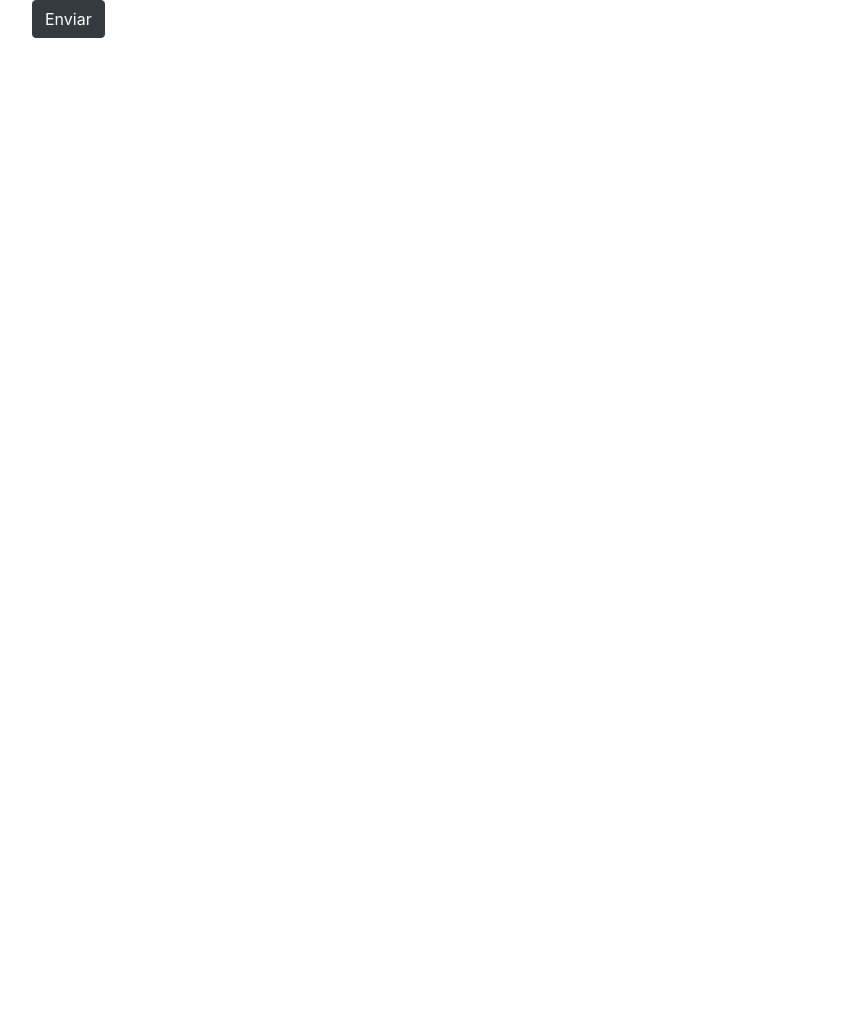
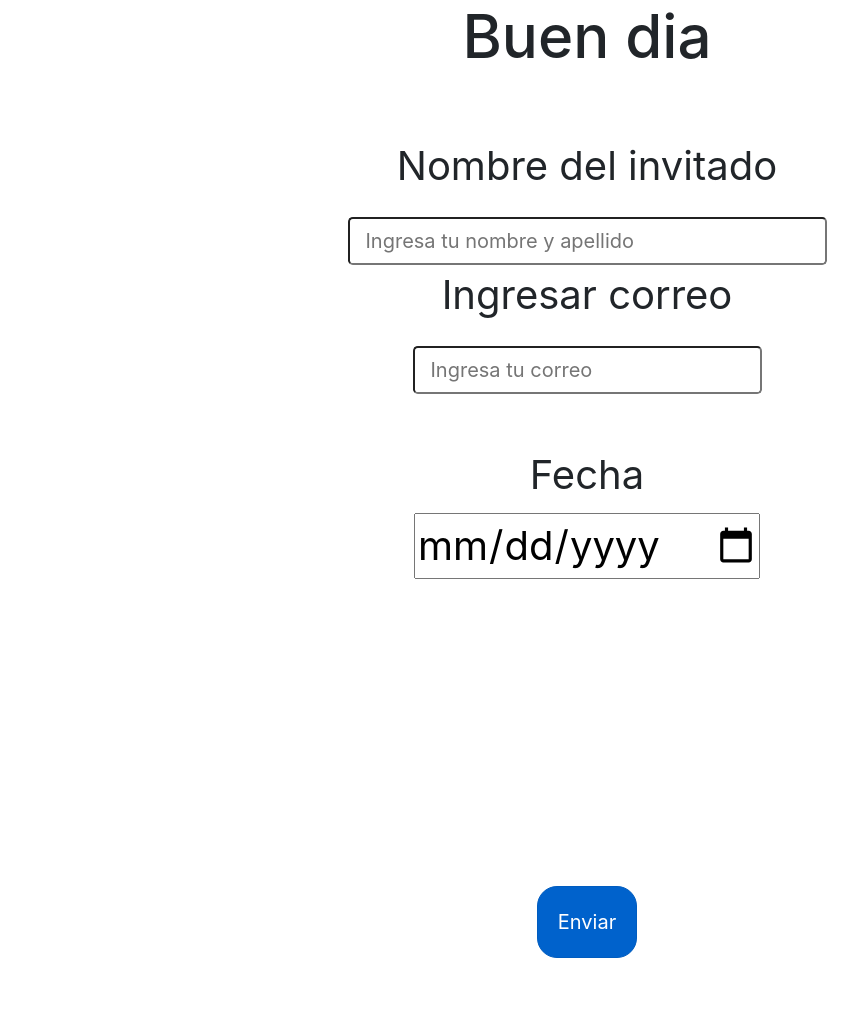
Before and after one commit to ViniciaLaraRangel/Proyecto-5-Registro-de-visitantes, a plain HTML site: page src/html/registro.html in a window 1280 px wide. Shown: the whole page, without its empty margins (53-911 px from the left). Before the commit the page ends 800 px from the top, so only its background shows below. Drawn offline with nearby package versions, Linux system fonts and the light colour scheme.

Commit message:
Creacion de formularios

```diff
--- a/src/css/registro.css
+++ b/src/css/registro.css
@@ -1 +1,32 @@
 /*CSS p/ registro.html*/
+h2 {
+    text-align: center;
+    font-size: 60px;
+}
+form {
+    margin-top: 5%;
+    margin-bottom: 15%;
+    margin-left: 30%;
+    margin-right: 30%;
+    padding: 0%;
+}
+.form-group{
+    text-align: center;
+    font-size: 40px;
+}
+.date {
+    font-size: 40px;
+    margin: 10%;
+    text-align: center;
+
+}
+.container-btn {
+    text-align: center;
+    padding: 50px 50px;
+}
+.btn-primary {
+    border-radius: 20px;
+    padding: 20px 20px;
+    margin-top: 50%;
+
+}
--- a/src/css/style.css
+++ b/src/css/style.css
@@ -1 +1,20 @@
 /*CSS p/ index.html*/
+.container{
+    text-align: center;
+    margin-top: 25%;
+
+}
+h2{
+    text-align: center;
+    font-size: 50px;
+    margin: 50px 50px;
+    margin-top: 20%;
+}
+.btn-primary {
+    border-radius:20px;
+    padding: 20px 20px;
+}
+.btn-secundary {
+    border-radius:20px;
+    padding: 20px 20px;
+}
--- a/src/html/registro.html
+++ b/src/html/registro.html
@@ -18,14 +18,29 @@
     <title>Registro de invitados</title>
 </head>
 <body>
-    <!--Botón de prueba de bootstrap-->
-    <div class="container">
+        <h2>Buen dia </h2>
+         <form>
+                <div class="form-group">
+                  <label for="user">Nombre del invitado</label>
+                  <input type="text" class="form-control-lg" size="30px" id="user" placeholder="Ingresa tu nombre y apellido">
+                  <label for="mail">Ingresar correo</label>
+                  <input type="email" class="form-control-lg" id="mail" aria-describedby="emailHelp" placeholder="Ingresa tu correo">
+                  <!-- <small id="emailHelp" class="form-text text-muted">We'll never share your email with anyone else.</small> -->
+
+                </div>
+            <div class="date">
+                 <label for="day">Fecha</label>
+                 <input type="date"  id="day">
+            </div>
+
+     <!-- Botón de prueba de bootstrap -->
+    <div class="container-btn">
             <div class="row">
                 <div class="col-md-12">
-                        <button class="btn btn-dark">Enviar</button>
+                        <button class="btn btn-primary btn-lg active">Enviar</button>
                 </div>
             </div>
-        </div>
+    </div>
 
     <!--Enlaces de bootstrap 4-->
     <script src="https://code.jquery.com/jquery-3.3.1.slim.min.js" integrity="sha384-q8i/X+965DzO0rT7abK41JStQIAqVgRVzpbzo5smXKp4YfRvH+8abtTE1Pi6jizo"
--- a/src/js/index.js
+++ b/src/js/index.js
@@ -1,2 +1,2 @@
 // JS p/ index.html
-alert('Prueba de enlace');
+// alert('Prueba de enlace');
--- a/src/js/registro.js
+++ b/src/js/registro.js
@@ -1,2 +1,2 @@
 // JS p/ registro.html//
-alert('Prueba enlace');
+// alert('Prueba enlace');
```
Also changed, not shown: src/index.html (+3 -1 lines).
